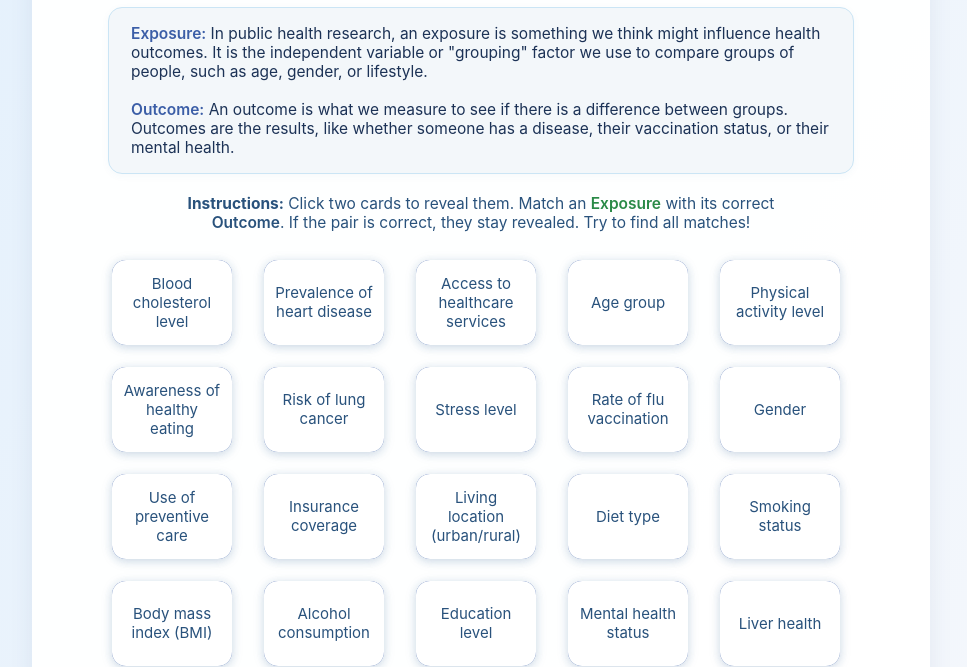
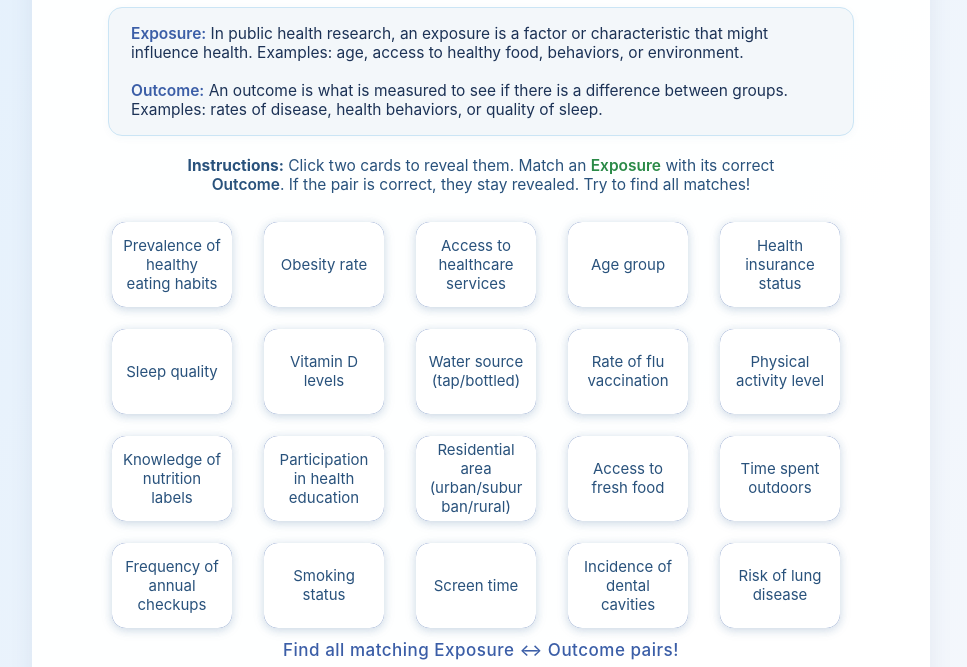
Before and after one commit to cjdonova/exposure-outcome-matching-game, a plain HTML site: page index.html in a window 1280 px wide. Shown: the part 133-800 px from the top of the page, without its empty margins (159-1126 px from the left). Drawn offline with Linux system fonts and the light colour scheme.

Commit message:
Update index.html

```diff
--- a/index.html
+++ b/index.html
@@ -171,8 +171,8 @@
   <div class="container">
     <h2>Exposure & Outcome Matching Game</h2>
     <div class="definitions">
-      <strong>Exposure:</strong> In public health research, an exposure is something we think might influence health outcomes. It is the independent variable or "grouping" factor we use to compare groups of people, such as age, gender, or lifestyle.<br><br>
-      <strong>Outcome:</strong> An outcome is what we measure to see if there is a difference between groups. Outcomes are the results, like whether someone has a disease, their vaccination status, or their mental health.
+      <strong>Exposure:</strong> In public health research, an exposure is a factor or characteristic that might influence health. Examples: age, access to healthy food, behaviors, or environment.<br><br>
+      <strong>Outcome:</strong> An outcome is what is measured to see if there is a difference between groups. Examples: rates of disease, health behaviors, or quality of sleep.
     </div>
     <div class="instructions">
       <strong>Instructions:</strong> Click two cards to reveal them. Match an <span style="color:#2a8a47;font-weight:600;">Exposure</span> with its correct <span style="color:#29527c;font-weight:600;">Outcome</span>. If the pair is correct, they stay revealed. Try to find all matches!
@@ -182,18 +182,18 @@
     <button onclick="restartGame()" class="restart-btn">Restart Game</button>
   </div>
   <script>
-    // Beginner-friendly pairs: Exposure ↔ Outcome
+    // Inclusive, non-stereotypical pairs: Exposure ↔ Outcome
     const pairs = [
       {exposure: "Age group", outcome: "Rate of flu vaccination"},
-      {exposure: "Gender", outcome: "Prevalence of heart disease"},
-      {exposure: "Physical activity level", outcome: "Body mass index (BMI)"},
-      {exposure: "Diet type", outcome: "Blood cholesterol level"},
-      {exposure: "Smoking status", outcome: "Risk of lung cancer"},
-      {exposure: "Insurance coverage", outcome: "Use of preventive care"},
-      {exposure: "Living location (urban/rural)", outcome: "Access to healthcare services"},
-      {exposure: "Education level", outcome: "Awareness of healthy eating"},
-      {exposure: "Alcohol consumption", outcome: "Liver health"},
-      {exposure: "Stress level", outcome: "Mental health status"},
+      {exposure: "Physical activity level", outcome: "Obesity rate"},
+      {exposure: "Health insurance status", outcome: "Frequency of annual checkups"},
+      {exposure: "Access to fresh food", outcome: "Prevalence of healthy eating habits"},
+      {exposure: "Time spent outdoors", outcome: "Vitamin D levels"},
+      {exposure: "Participation in health education", outcome: "Knowledge of nutrition labels"},
+      {exposure: "Residential area (urban/suburban/rural)", outcome: "Access to healthcare services"},
+      {exposure: "Screen time", outcome: "Sleep quality"},
+      {exposure: "Smoking status", outcome: "Risk of lung disease"},
+      {exposure: "Water source (tap/bottled)", outcome: "Incidence of dental cavities"}
     ];
 
     let cards = [];
```
